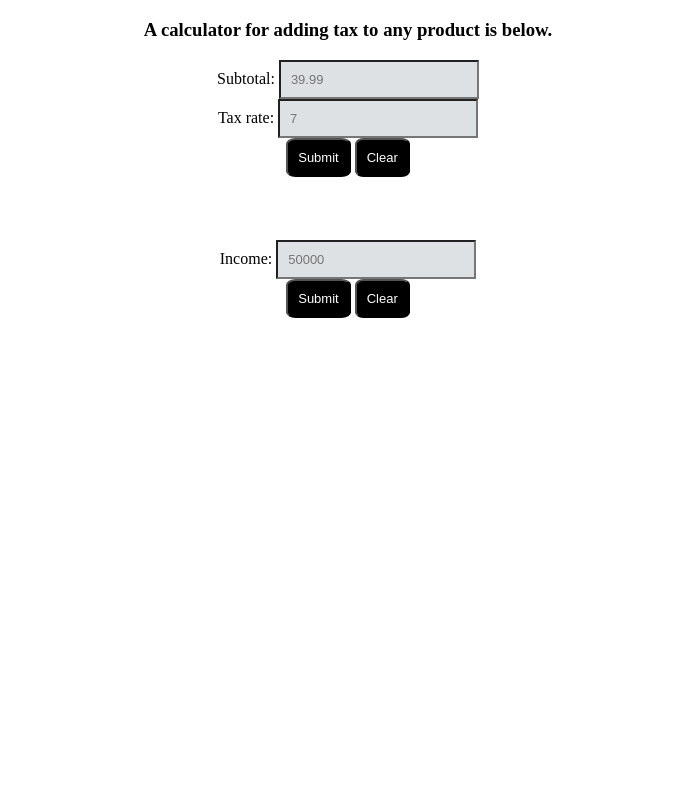
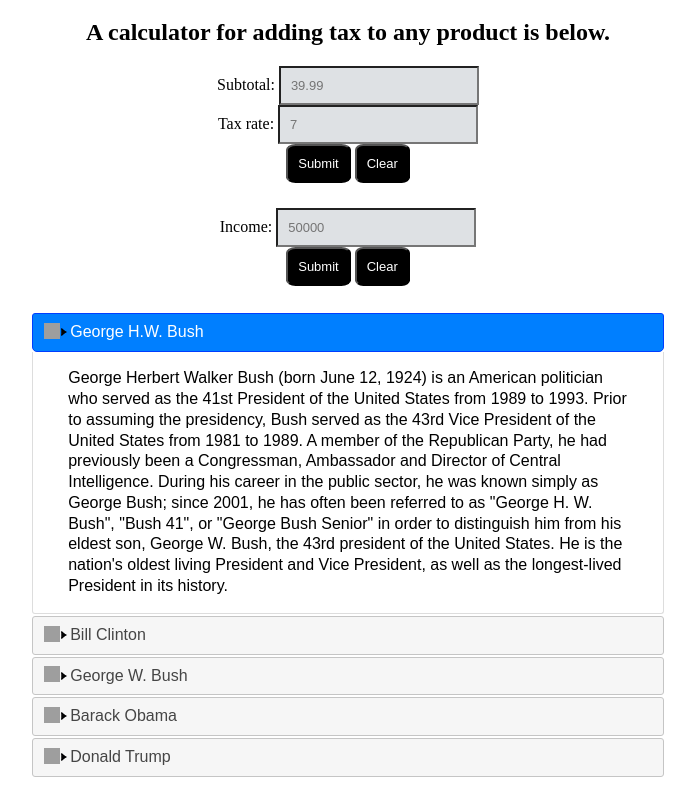
Before and after one commit to csquared89/tax-calculator, a plain HTML site: page index.html in a window 1280 px wide. Shown: the part 61-846 px from the top of the page, without its empty margins (292-987 px from the left). Before the commit the page ends 800 px from the top, so only its background shows below. Drawn offline with nearby package versions, Linux system fonts and the light colour scheme; grey boxes are pictures that could not be loaded.

Commit message:
CSS/HTML
Added accordion, and changed CSS

```diff
--- a/index.html
+++ b/index.html
@@ -9,13 +9,14 @@
   <meta name="author" content="SitePoint">
 
   <link rel="stylesheet" type="text/css" href="styles/styles.css">
+  <link rel="stylesheet" href="//code.jquery.com/ui/1.12.1/themes/base/jquery-ui.css">
 
 </head>
 
 <body>
 
   <h1>What will your total be?</h1>
-  <h3>A calculator for adding tax to any product is below.</h3>
+  <h2>A calculator for adding tax to any product is below.</h2>
 
     <form id="tax-form">
       Subtotal: <input type="number" step="0.01" value="" id="subtotal" placeholder="39.99"><br/>
@@ -32,11 +33,23 @@
       <input type="button" value="Clear" id="clearIncome">
     </form>
 
-    <div class="incomeTax">
+    <div class="incomeTax"></div>
 
+    <div id="presidents">
+      <h3><span class="triangle"></span>George H.W. Bush</h3>
+        <p class="prez">George Herbert Walker Bush (born June 12, 1924) is an American politician who served as the 41st President of the United States from 1989 to 1993. Prior to assuming the presidency, Bush served as the 43rd Vice President of the United States from 1981 to 1989. A member of the Republican Party, he had previously been a Congressman, Ambassador and Director of Central Intelligence. During his career in the public sector, he was known simply as George Bush; since 2001, he has often been referred to as "George H. W. Bush", "Bush 41", or "George Bush Senior" in order to distinguish him from his eldest son, George W. Bush, the 43rd president of the United States. He is the nation's oldest living President and Vice President, as well as the longest-lived President in its history.</p>
+      <h3><span class="triangle"></span>Bill Clinton</h3>
+        <p class="prez">William Jefferson Clinton (né Blythe III; born August 19, 1946) is an American politician who served as the 42nd President of the United States from 1993 to 2001. Prior to the presidency, he was the Governor of Arkansas from 1979 to 1981, and again from 1983 to 1992. A member of the Democratic Party, Clinton was ideologically a New Democrat and many of his policies reflected a centrist "Third Way" political philosophy.</p>
+      <h3><span class="triangle"></span>George W. Bush</h3>
+        <p class="prez">George Walker Bush (born July 6, 1946) is an American politician who served as the 43rd President of the United States from 2001 to 2009. He was also the 46th Governor of Texas from 1995 to 2000.</p>
+      <h3><span class="triangle"></span>Barack Obama</h3>
+        <p class="prez">Barack Hussein Obama II (/bəˈrɑːk huːˈseɪn oʊˈbɑːmə/ born August 4, 1961) is an American politician who served as the 44th President of the United States from January 20, 2009 to January 20, 2017. The first African American to assume the presidency, he was previously the junior United States Senator from Illinois from 2005 to 2008. Before that, he served in the Illinois State Senate from 1997 until 2004.</p>
+      <h3><span class="triangle"></span>Donald Trump</h3>
+        <p class="prez">Donald John Trump (born June 14, 1946) is the 45th and current President of the United States, in office since January 20, 2017. Before entering politics, he was a businessman and television personality.</p>
     </div>
 
   <script src="https://ajax.googleapis.com/ajax/libs/jquery/3.3.1/jquery.min.js"></script>
+  <script src="https://code.jquery.com/ui/1.12.1/jquery-ui.min.js" integrity="sha256-VazP97ZCwtekAsvgPBSUwPFKdrwD3unUfSGVYrahUqU=" crossorigin="anonymous"></script>
   <script src="js/objects.js"></script>
   <script src="js/main.js"></script>
 </body>
--- a/js/main.js
+++ b/js/main.js
@@ -87,3 +87,9 @@
   $('.incomeTax').empty();
   $('.incomeTax').hide();
 });
+
+$(function() {
+  $("#presidents").accordion({
+    collapsible: true
+  });
+});
--- a/styles/styles.css
+++ b/styles/styles.css
@@ -3,21 +3,33 @@
     font-family: Arial, Helvetica, sans-serif;
 }
 
-h3 {
+h2 {
   text-align: center;
 }
 
-p {
+.prez {
+  color: black !important;
+  height: auto !Important;
+}
+
+#presidents {
+    width: 50%;
+    margin: auto;
+}
+
+.taxPlus {
     text-align: center;
     font-size: 18px;
     font-weight: bold;
     font-family: Gill Sans Extrabold, sans-serif;
     color: #008000;
+    height: auto;
+    margin: 1%;
 }
 
 #incomeTaxForm {
     text-align: center;
-    padding: 5% 2% 1% 2%;
+    padding: 2%;
 }
 
 #tax-form {
@@ -79,3 +91,24 @@
     font-weight: bold;
     font-family: Gill Sans Extrabold, sans-serif;
 }
+
+h3 {
+    border: solid 1px black;
+    border-radius: 5px;
+    padding: 5px;
+    background-color: lightgrey;
+}
+
+.triangle {
+    width: 8px;
+    height: 8px;
+    display: inline-block;
+    vertical-align: middle;
+    margin-top: -.1em;
+    position: relative;
+    text-indent: -99999px;
+    overflow: hidden;
+    background-repeat: no-repeat;
+    background-image: url("../images/triangle.png");
+    padding: 0 2px 0 0;
+}
```
Also changed, not shown: images/triangle.png (added).
